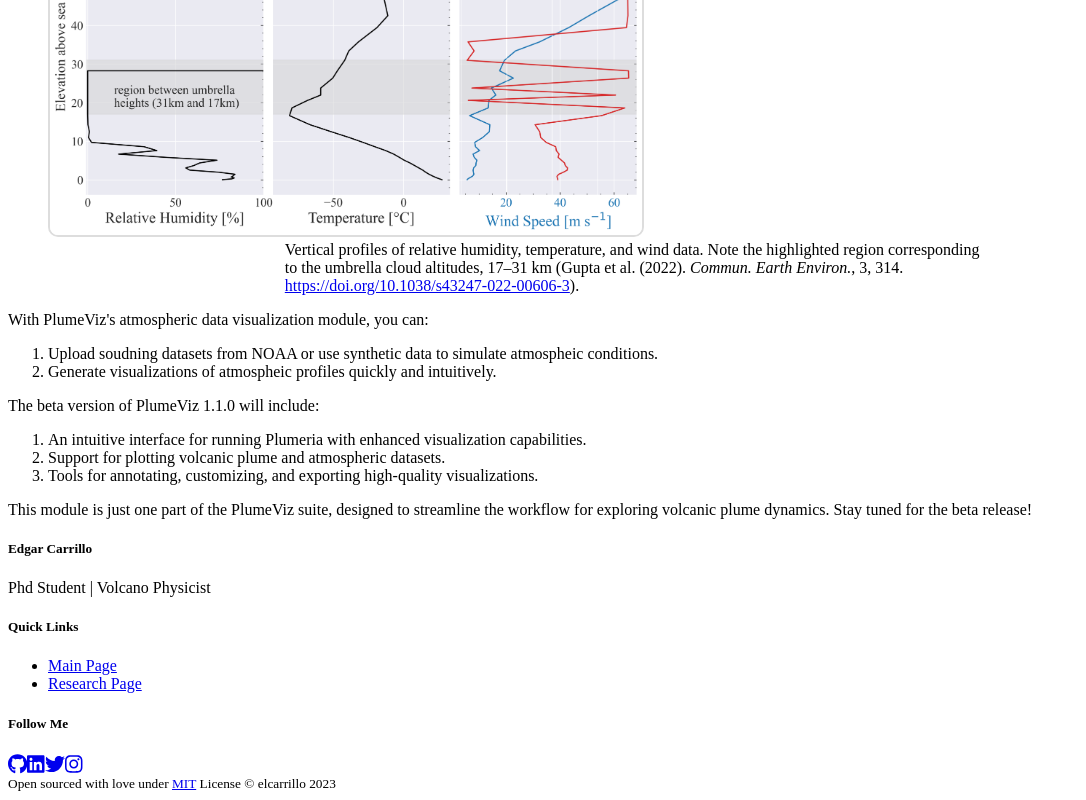
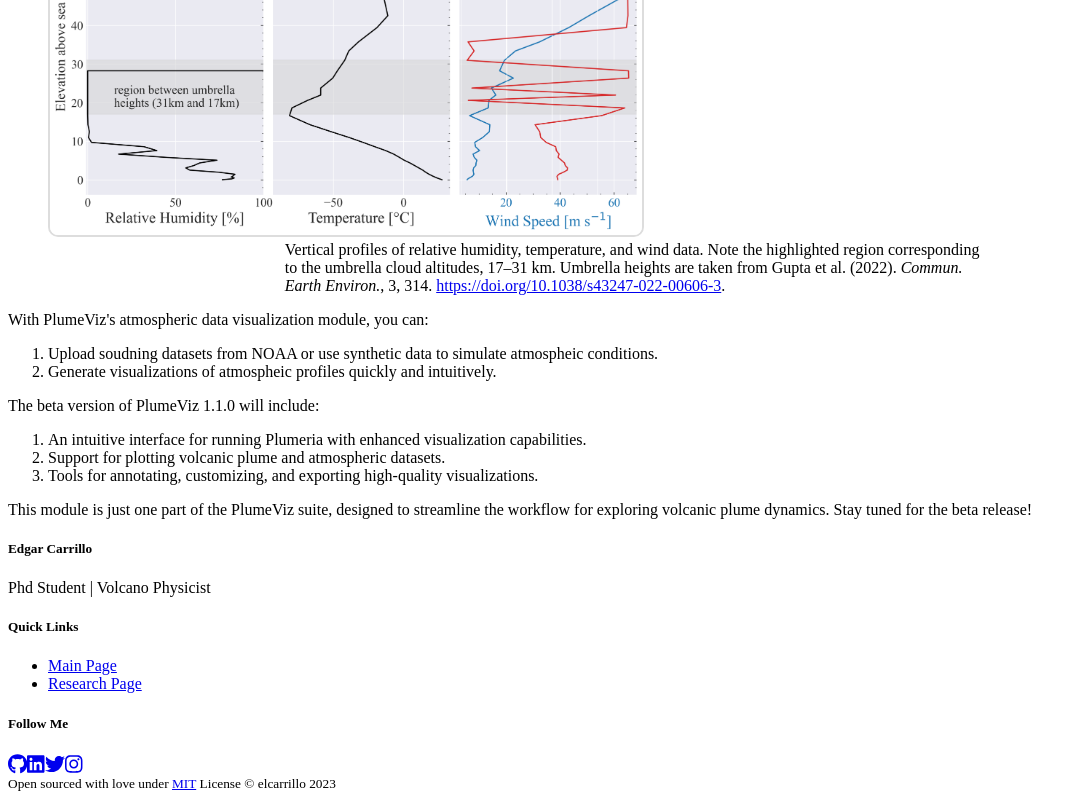
Before and after one commit to elcarrillo/portfolio, a Next.js app: page /updates/plumeviz-preview in a window 1280 px wide. Shown: the part 1247-2047 px from the top of the page, without its empty margins (0-1086 px from the left). Built offline with nearby package versions, Linux system fonts and the light colour scheme.

Commit message:
updated posts

```diff
--- a/pages/updates/plumeviz-preview.js
+++ b/pages/updates/plumeviz-preview.js
@@ -57,14 +57,15 @@ const PlumeVizBetaPreview = () => (
               borderRadius: '10px',
             }}
           />
-    <figcaption
-    className="mt-2 text-muted text-center"
-    style={{
-      maxWidth: '60%', // Ensures the text width is closer to the figure
-      margin: '0 auto', // Centers the text
-    }}
-    >
-    Vertical profiles of relative humidity, temperature, and wind data. Note the highlighted region corresponding to the umbrella cloud altitudes, 17–31 km (Gupta et al. (2022). <em>Commun. Earth Environ.</em>, 3, 314. <a href="https://doi.org/10.1038/s43247-022-00606-3" target="_blank" rel="noopener noreferrer">https://doi.org/10.1038/s43247-022-00606-3</a>).
+<figcaption
+  className="mt-2 text-muted"
+  style={{
+    maxWidth: '60%', // Ensures the caption width is contained
+    margin: '0 auto', // centering margin
+    textAlign: 'left', // Aligns text to the left
+  }}
+>
+    Vertical profiles of relative humidity, temperature, and wind data. Note the highlighted region corresponding to the umbrella cloud altitudes, 17–31 km. Umbrella heights are taken from Gupta et al. (2022). <em>Commun. Earth Environ.</em>, 3, 314. <a href="https://doi.org/10.1038/s43247-022-00606-3" target="_blank" rel="noopener noreferrer">https://doi.org/10.1038/s43247-022-00606-3</a>.
     </figcaption>
 
         </figure>
```
